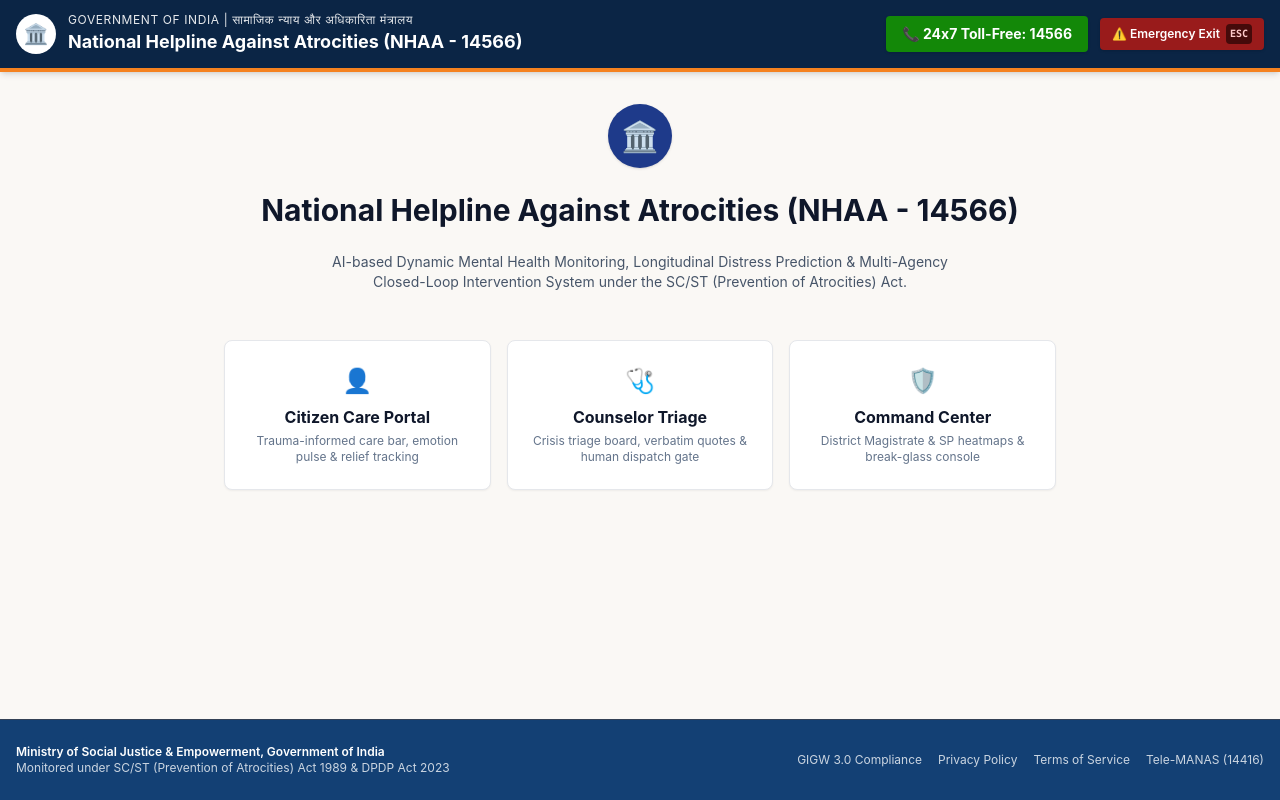
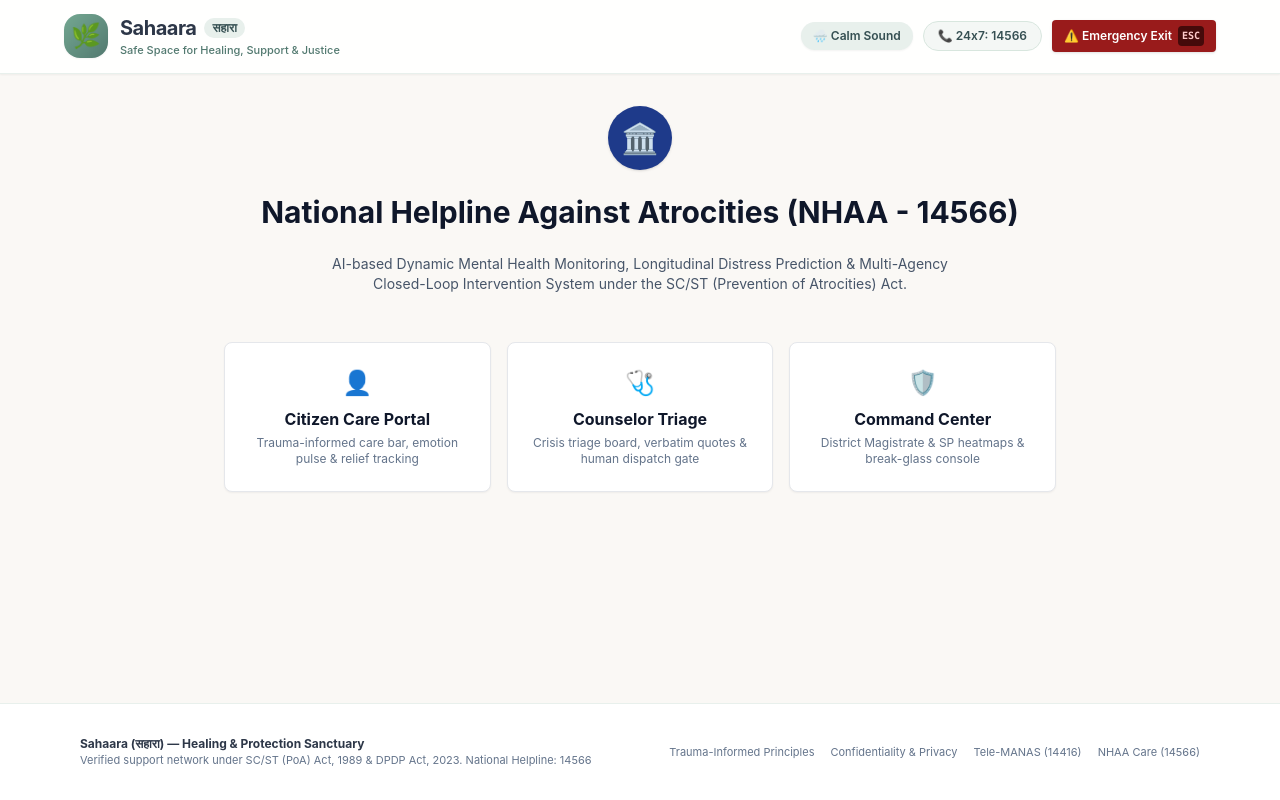
Before and after one commit to Ar1es-XD/nhaa-care, a Next.js app in the folder frontend/: page / in a window 1280 px wide. Built offline with nearby package versions, Linux system fonts and the light colour scheme.

Commit message:
feat(frontend): implement sanctuary floating header with quick escape and rain calm toggle

```diff
--- a/frontend/src/app/layout.tsx
+++ b/frontend/src/app/layout.tsx
@@ -1,22 +1,36 @@
 import React from 'react';
 import '../styles/globals.css';
-import { GovHeader } from '../components/common/GovHeader';
-import { Footer } from '../components/common/Footer';
+import { SanctuaryHeader } from '../components/common/SanctuaryHeader';
 
 export const metadata = {
-  title: 'NHAA-Care | National Helpline Against Atrocities (14566)',
-  description: 'AI-based Dynamic Mental Health Monitoring and Distress Prediction System under SC/ST (PoA) Act, 1989.'
+  title: 'Sahaara (सहारा) | Safe Space for Healing, Support & Justice',
+  description: 'A trauma-informed self-help sanctuary and legal protection platform under the SC/ST (PoA) Act framework.'
 };
 
 export default function RootLayout({ children }: { children: React.ReactNode }) {
   return (
     <html lang="en">
-      <body className="min-h-screen flex flex-col justify-between">
+      <body className="min-h-screen flex flex-col justify-between bg-[#faf8f5]">
         <div>
-          <GovHeader />
+          <SanctuaryHeader />
           <main>{children}</main>
         </div>
-        <Footer />
+        <footer className="bg-white border-t border-[#e8f0ec] text-xs py-8 mt-12 text-[#52796f]">
+          <div className="max-w-6xl mx-auto px-4 flex flex-col md:flex-row items-center justify-between gap-4 text-center md:text-left">
+            <div>
+              <p className="font-bold text-[#2d3748]">Sahaara (सहारा) — Healing & Protection Sanctuary</p>
+              <p className="text-[11px] text-slate-500">
+                Verified support network under SC/ST (PoA) Act, 1989 & DPDP Act, 2023. National Helpline: 14566
+              </p>
+            </div>
+            <div className="flex flex-wrap gap-4 text-slate-500 text-[11px]">
+              <a href="#" className="hover:underline">Trauma-Informed Principles</a>
+              <a href="#" className="hover:underline">Confidentiality & Privacy</a>
+              <a href="#" className="hover:underline">Tele-MANAS (14416)</a>
+              <a href="#" className="hover:underline">NHAA Care (14566)</a>
+            </div>
+          </div>
+        </footer>
       </body>
     </html>
   );
--- /dev/null
+++ b/frontend/src/components/common/SanctuaryHeader.tsx
@@ -0,0 +1,36 @@
+import React from 'react';
+import Link from 'next/link';
+import { QuickExit } from './QuickExit';
+import { AmbientSoundWidget } from './AmbientSoundWidget';
+
+export const SanctuaryHeader: React.FC = () => {
+  return (
+    <header className="bg-white/90 backdrop-blur-md sticky top-0 z-40 border-b border-[#e8f0ec] px-4 md:px-8 py-3.5 shadow-sm transition">
+      <div className="max-w-6xl mx-auto flex items-center justify-between gap-3">
+        <Link href="/" className="flex items-center gap-3 group">
+          <div className="w-11 h-11 rounded-2xl bg-gradient-to-br from-[#74a892] to-[#52796f] text-white flex items-center justify-center text-2xl shadow-sm group-hover:scale-105 transition">
+            🌿
+          </div>
+          <div>
+            <div className="flex items-center gap-2">
+              <span className="text-xl font-bold text-[#2d3748] tracking-tight">Sahaara</span>
+              <span className="text-xs bg-[#e8f0ec] text-[#354f52] font-semibold px-2 py-0.5 rounded-full">सहारा</span>
+            </div>
+            <span className="text-[11px] text-[#52796f] block font-medium">Safe Space for Healing, Support & Justice</span>
+          </div>
+        </Link>
+
+        <div className="flex items-center gap-2.5">
+          <AmbientSoundWidget />
+          <a
+            href="tel:14566"
+            className="hidden md:flex items-center gap-1.5 bg-[#f4f7f5] hover:bg-[#e8f0ec] text-[#354f52] font-semibold px-3.5 py-1.5 rounded-full text-xs transition border border-[#d8e6de]"
+          >
+            <span>📞 24x7: 14566</span>
+          </a>
+          <QuickExit />
+        </div>
+      </div>
+    </header>
+  );
+};
```
